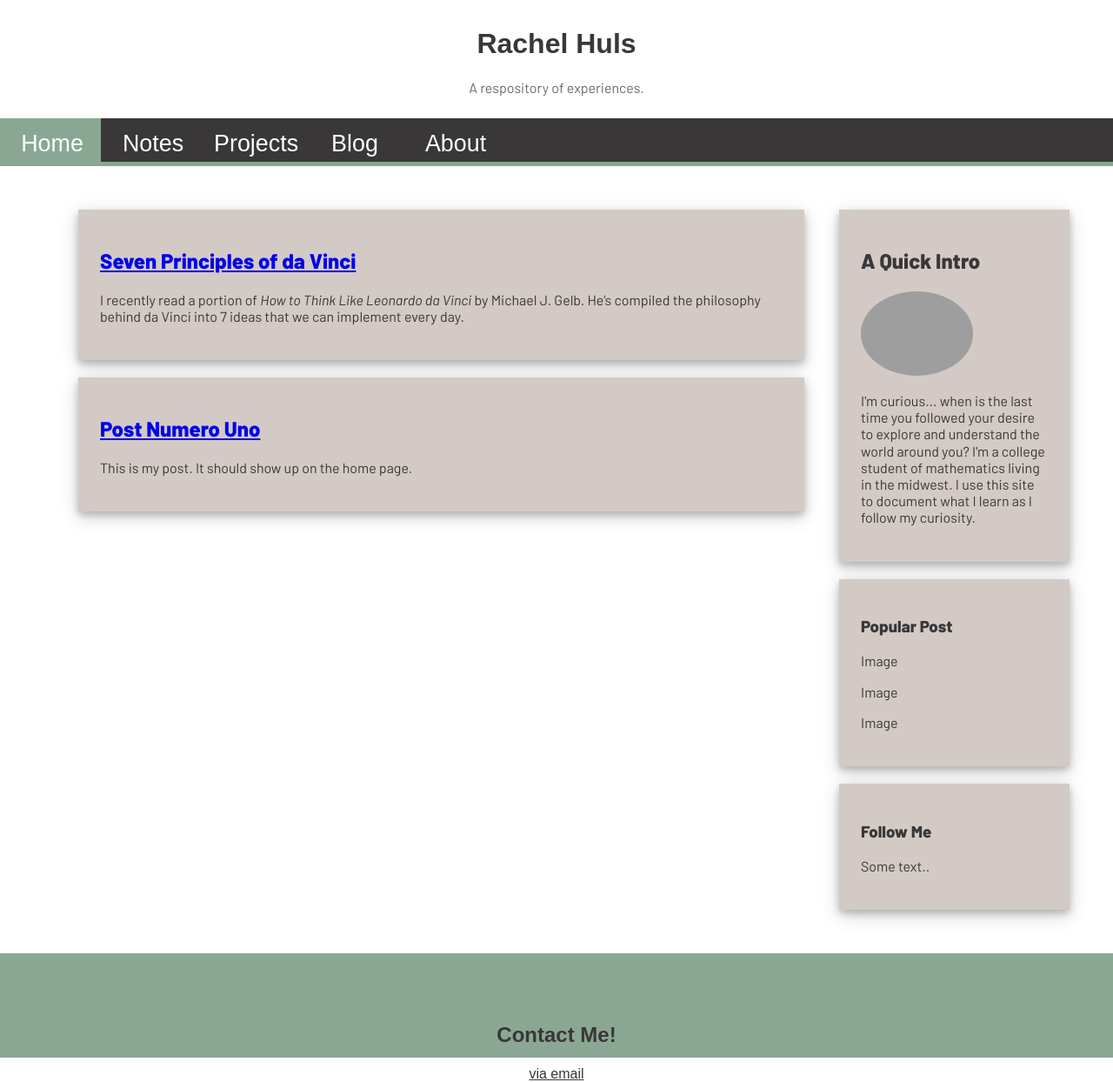
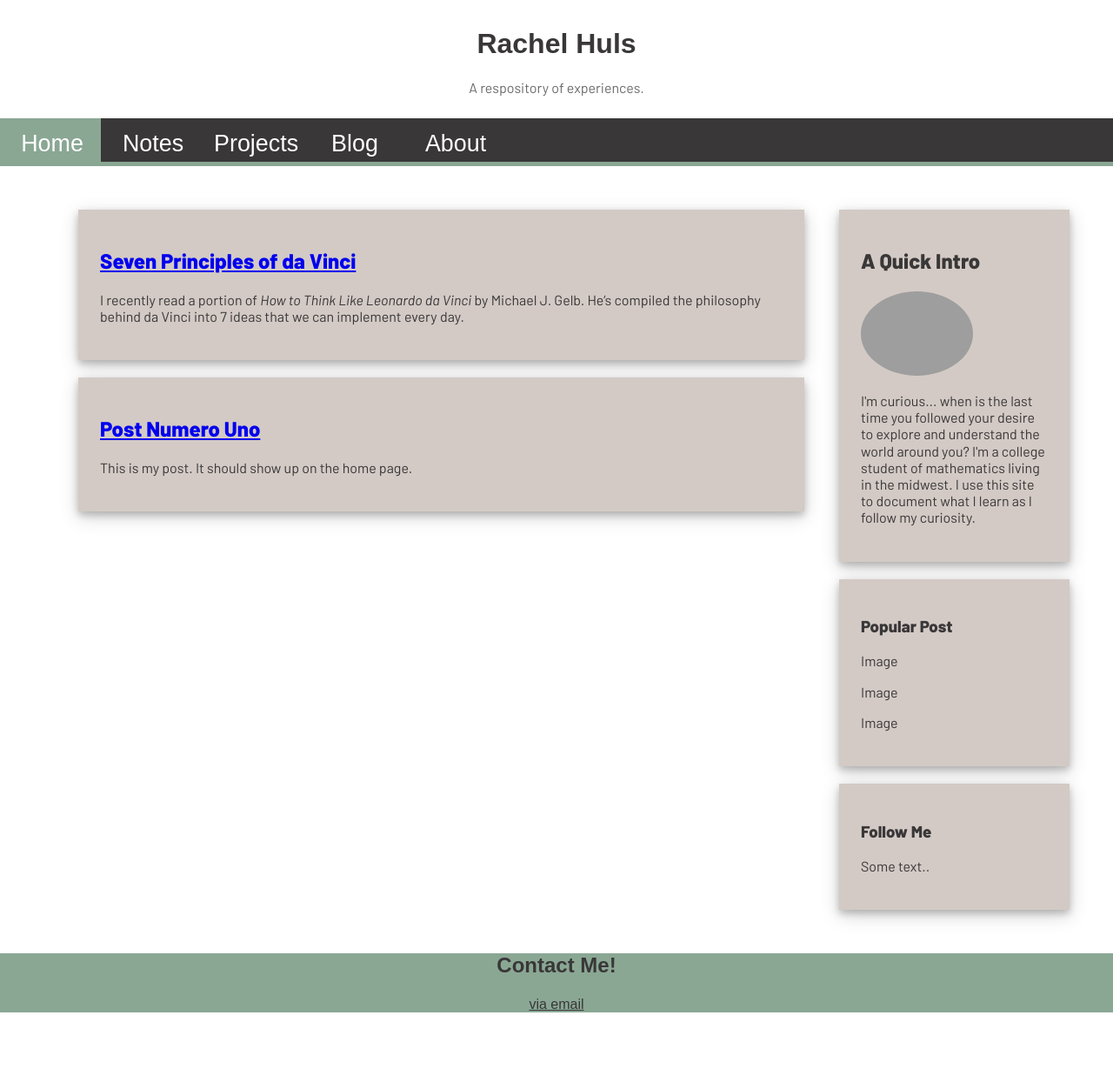
Before and after one commit to rachelhuls/rachelhuls.github.io, a Jekyll site: the page built from index.html, in a window 1280 px wide and 1244 px high. Shown: the whole window at 87% size. Built offline with Jekyll 4.4.1, drawn with Linux system fonts in a browser that asks for light colours; some web fonts are replaced.

Commit message:
Update main.scss

```diff
--- a/_sass/main.scss
+++ b/_sass/main.scss
@@ -58,8 +58,6 @@ body {
   padding: 14px 14px;
   height: 40px;
   position: relative;
-
-
 }
 
 .nav a {
@@ -71,10 +69,8 @@ body {
   transition: .3s background-color;
 }
 
-
 .nav a:hover {
   background-color: #7B9885;
-
 }
 
 .nav a.current {
@@ -82,13 +78,12 @@ body {
   color: #fff;
   cursor: default;
   }
+
+
 .page-container {
   position: static;
   min-height: 100%;
   height: auto;
-  margin: 0 auto -60px;
-  padding: 0 0 60px;
-
 }
 
 .content-wrap {
@@ -117,8 +112,6 @@ body {
   position: static;
   bottom: 0;
   width: 100%;
-  height: 60px;
-  padding-top: 60px;
   text-align: center;
 }
 .footer a{
```
